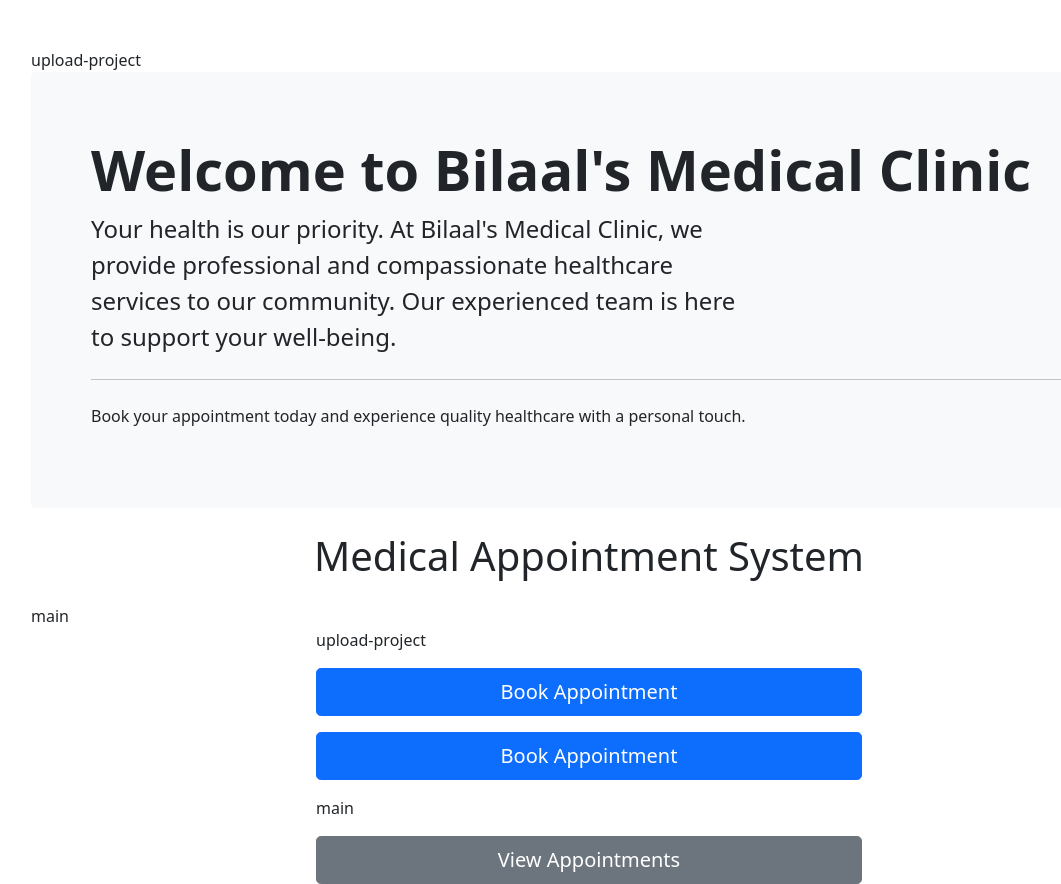
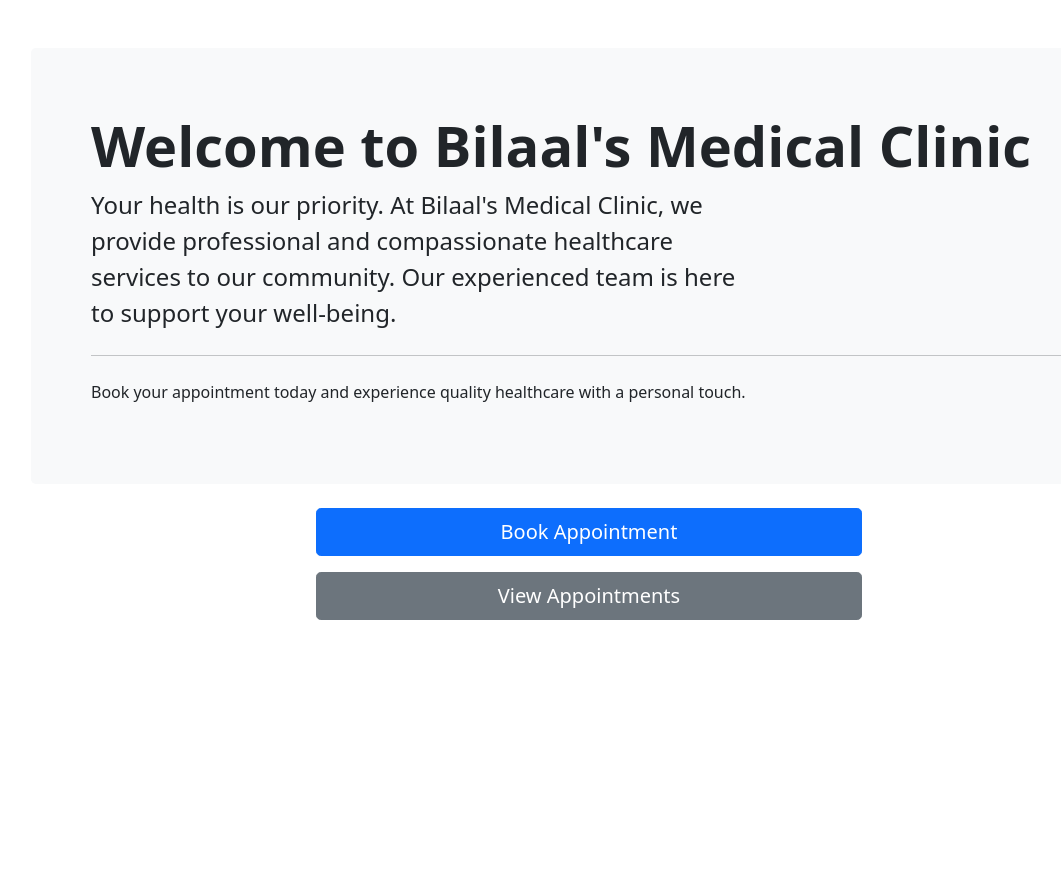
Before and after one commit to Bilaalz/medical_apps, a Flask app: page / in a window 1280 px wide. Shown: the whole page, without its empty margins (51-1112 px from the left). After the commit the page ends 620 px from the top, so only its background shows below. Run offline with Flask 3, Linux system fonts and the light colour scheme.

Commit message:
New updates for code (#4)
* uploading my project

* visual improvements

* mistakes

* comments

```diff
--- a/templates/home.html
+++ b/templates/home.html
@@ -10,7 +10,6 @@
 <body>
     <!-- Main container -->
     <div class="container mt-5">
-        upload-project
         <div class="p-5 mb-4 bg-light rounded-3">
             <div class="container-fluid py-3">
                 <h1 class="display-4 fw-bold">Welcome to Bilaal's Medical Clinic</h1>
@@ -24,19 +23,10 @@
             </div>
         </div>
 
-
-        <!-- Page heading -->
-        <h1 class="text-center mb-4">Medical Appointment System</h1>
-
-        main
         <!-- Flash messages section -->
         {% with messages = get_flashed_messages() %}
             {% if messages %}
                 {% for message in messages %}
-        upload-project
-
-                    <!-- Show success/error messages -->
-       main
                     <div class="alert alert-success">{{ message }}</div>
                 {% endfor %}
             {% endif %}
@@ -46,13 +36,7 @@
         <div class="row justify-content-center">
             <div class="col-md-6">
                 <div class="d-grid gap-3">
-        upload-project
                     <a href="{{ url_for('book_appointment') }}" class="btn btn-primary btn-lg">Book Appointment</a>
-
-                    <!-- Button to book new appointment -->
-                    <a href="{{ url_for('book_appointment') }}" class="btn btn-primary btn-lg">Book Appointment</a>
-                    <!-- Button to view all appointments -->
-        main
                     <a href="{{ url_for('view_appointments') }}" class="btn btn-secondary btn-lg">View Appointments</a>
                 </div>
             </div>
```
Also changed, not shown: templates/book_appointment.html (+13 -9 lines), templates/view_appointments.html (+15 -6 lines).
